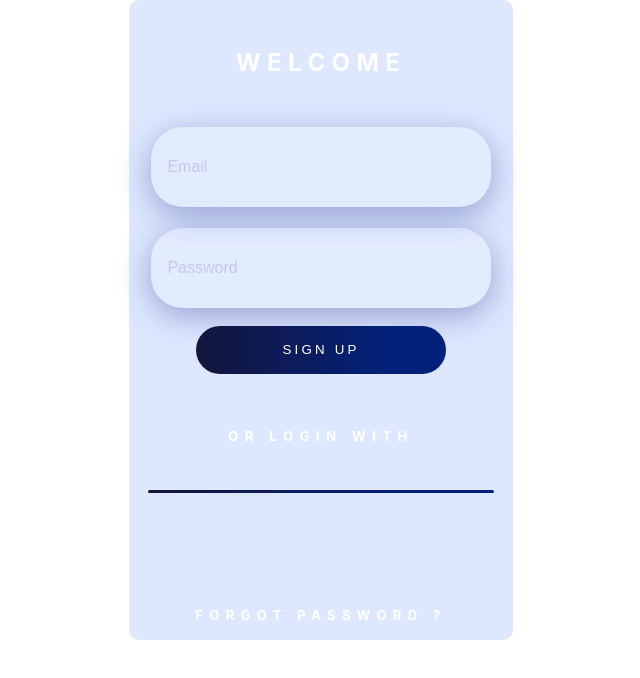
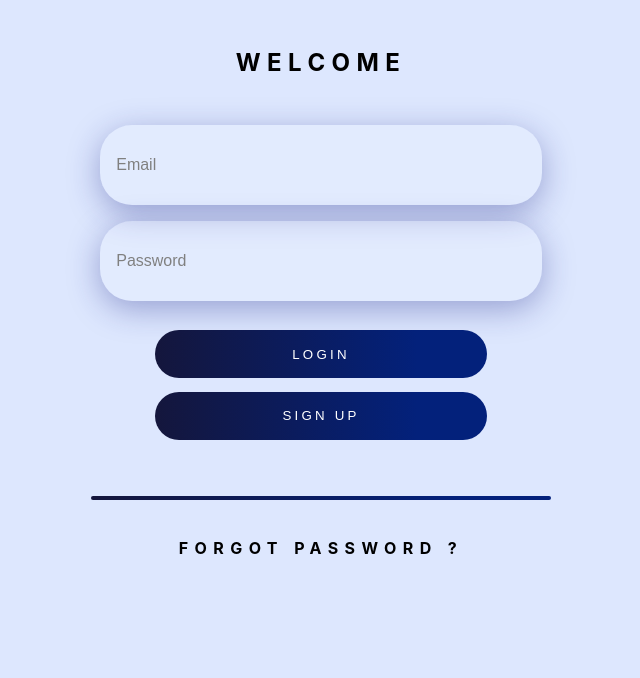
Before and after one commit to jason-ng-zq99/GetThatBread, a React (Create React App) app: page / in a window 1280 px wide. Shown: the top 678 px of the page, without its empty margins (319-959 px from the left). Built offline with nearby package versions, Linux system fonts and the light colour scheme.

Commit message:
completed styling of login page

```diff
--- a/src/components/styles/ButtonComponent.styled.ts
+++ b/src/components/styles/ButtonComponent.styled.ts
@@ -5,6 +5,7 @@ export const StyledButton = styled.button`
   text-transform: uppercase;
   letter-spacing: 0.2rem;
   width: 65%;
+  margin-top: 1em;
   height: 3rem;
   border: none;
   color: white;
--- a/src/components/styles/InputComponent.styled.ts
+++ b/src/components/styles/InputComponent.styled.ts
@@ -19,7 +19,7 @@ export const StyledInput = styled.input`
     border-radius: 2rem;
   }
   &::placeholder {
-    color: #b9abe099;
+    color: gray;
     font-weight: 100;
     font-size: 1rem;
   }
--- a/src/pages/MainPage/MainPage.styled.ts
+++ b/src/pages/MainPage/MainPage.styled.ts
@@ -1,58 +1,29 @@
+import { createGlobalStyle } from "styled-components";
 import styled from "styled-components";
+
+export const GlobalStyle = createGlobalStyle`
+body{
+  background: rgba(30, 100, 250, 0.15);
+}
+
+`;
 
 export const MainContainer = styled.div`
   display: flex;
   margin: auto;
   align-items: center;
   flex-direction: column;
-  height: 80vh;
-  width: 30vw;
-  background: rgba(30, 100, 250, 0.15);
-  //box-shadow: 0 2px 2px 0 rgba(31, 38, 135, 0.15);
-  backdrop-filter: blur(8.5px);
-  -webkit-backdrop-filter: blur(8.5px);
+  height: 50%;
+  width: 40%;
   border-radius: 10px;
   color: #ffffff;
   text-transform: uppercase;
   letter-spacing: 0.4rem;
-  @media only screen and (max-width: 320px) {
-    width: 80vw;
-    height: 90vh;
-    hr {
-      margin-bottom: 0.3rem;
-    }
-    h4 {
-      font-size: small;
-    }
-  }
-  @media only screen and (min-width: 360px) {
-    width: 80vw;
-    height: 90vh;
-    h4 {
-      font-size: small;
-    }
-  }
-  @media only screen and (min-width: 411px) {
-    width: 80vw;
-    height: 90vh;
-  }
-
-  @media only screen and (min-width: 768px) {
-    width: 80vw;
-    height: 80vh;
-  }
-  @media only screen and (min-width: 1024px) {
-    width: 70vw;
-    height: 50vh;
-  }
-  @media only screen and (min-width: 1280px) {
-    width: 30vw;
-    height: 80vh;
-  }
 `;
 
 export const WelcomeText = styled.h2`
   margin: 3rem 0 2rem 0;
+  color: black;
 `;
 
 export const InputContainer = styled.div`
@@ -69,12 +40,9 @@ export const ButtonContainer = styled.div`
   margin: 1rem 0 2rem 0;
   width: 100%;
   display: flex;
+  flex-direction: column;
   align-items: center;
   justify-content: center;
-`;
-
-export const LoginWith = styled.h5`
-  cursor: pointer;
 `;
 
 export const HorizontalRule = styled.hr`
@@ -88,13 +56,7 @@ export const HorizontalRule = styled.hr`
   backdrop-filter: blur(25px);
 `;
 
-export const IconsContainer = styled.div`
-  display: flex;
-  justify-content: space-evenly;
-  margin: 2rem 0 3rem 0;
-  width: 80%;
-`;
-
 export const ForgotPassword = styled.h4`
   cursor: pointer;
+  color: black;
 `;
--- a/src/pages/MainPage/MainPage.tsx
+++ b/src/pages/MainPage/MainPage.tsx
@@ -4,10 +4,9 @@ import {
   InputContainer,
   WelcomeText,
   ButtonContainer,
-  LoginWith,
   HorizontalRule,
-  IconsContainer,
   ForgotPassword,
+  GlobalStyle,
 } from "./MainPage.styled";
 import Input from "../../components/InputComponent";
 import Button from "../../components/ButtonComponent";
@@ -15,6 +14,7 @@ import Button from "../../components/ButtonComponent";
 const MainPage = () => {
   return (
     <MainContainer>
+      <GlobalStyle />
       <WelcomeText>Welcome</WelcomeText>
       <InputContainer>
         <Input type="text" placeholder="Email" />
@@ -23,11 +23,10 @@ const MainPage = () => {
         <Input type="password" placeholder="Password" />
       </InputContainer>
       <ButtonContainer>
+        <Button content="Login" />
         <Button content="Sign Up" />
       </ButtonContainer>
-      <LoginWith>OR LOGIN WITH</LoginWith>
       <HorizontalRule />
-      <IconsContainer></IconsContainer>
       <ForgotPassword>Forgot Password ?</ForgotPassword>
     </MainContainer>
   );
```
